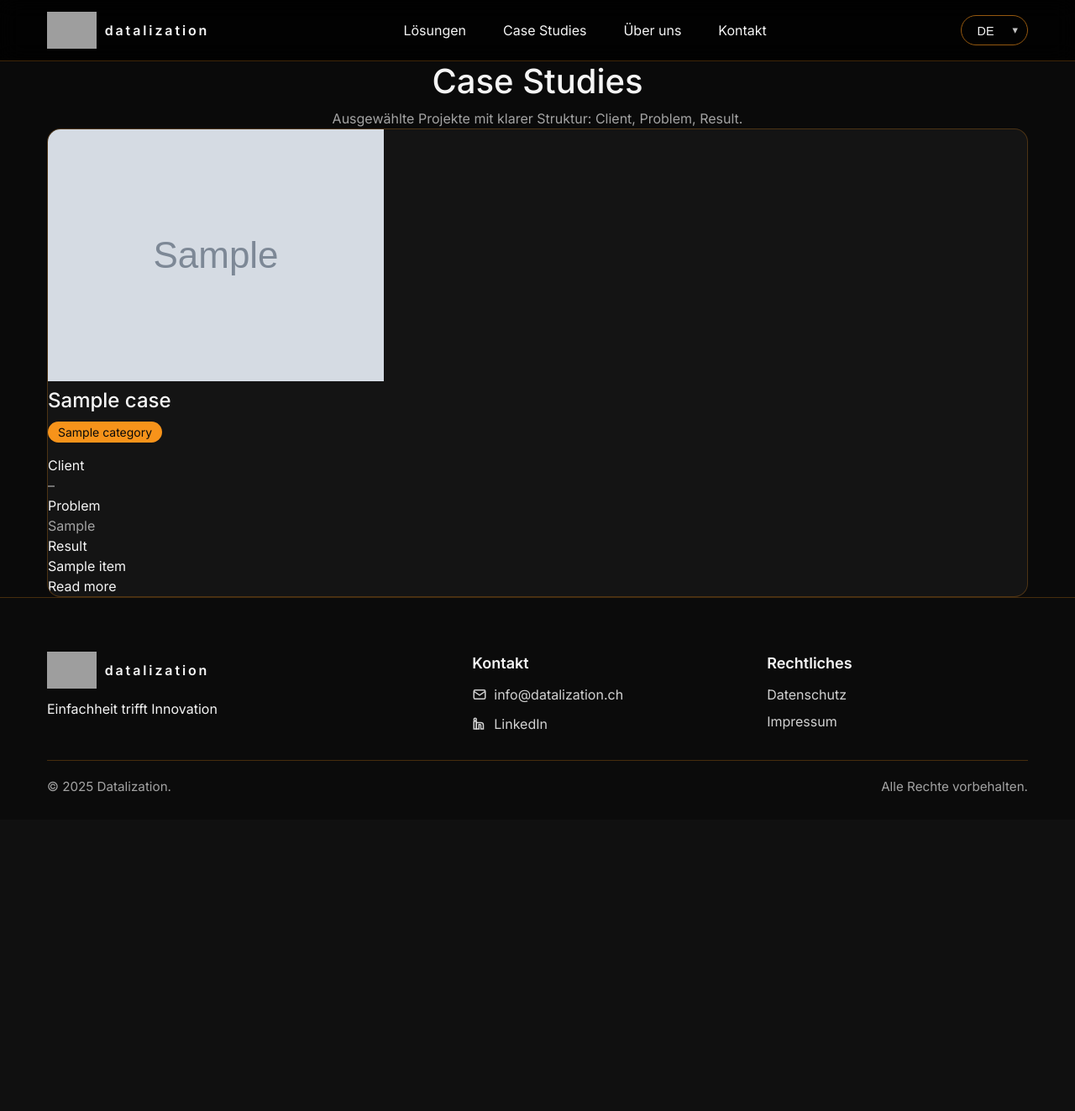
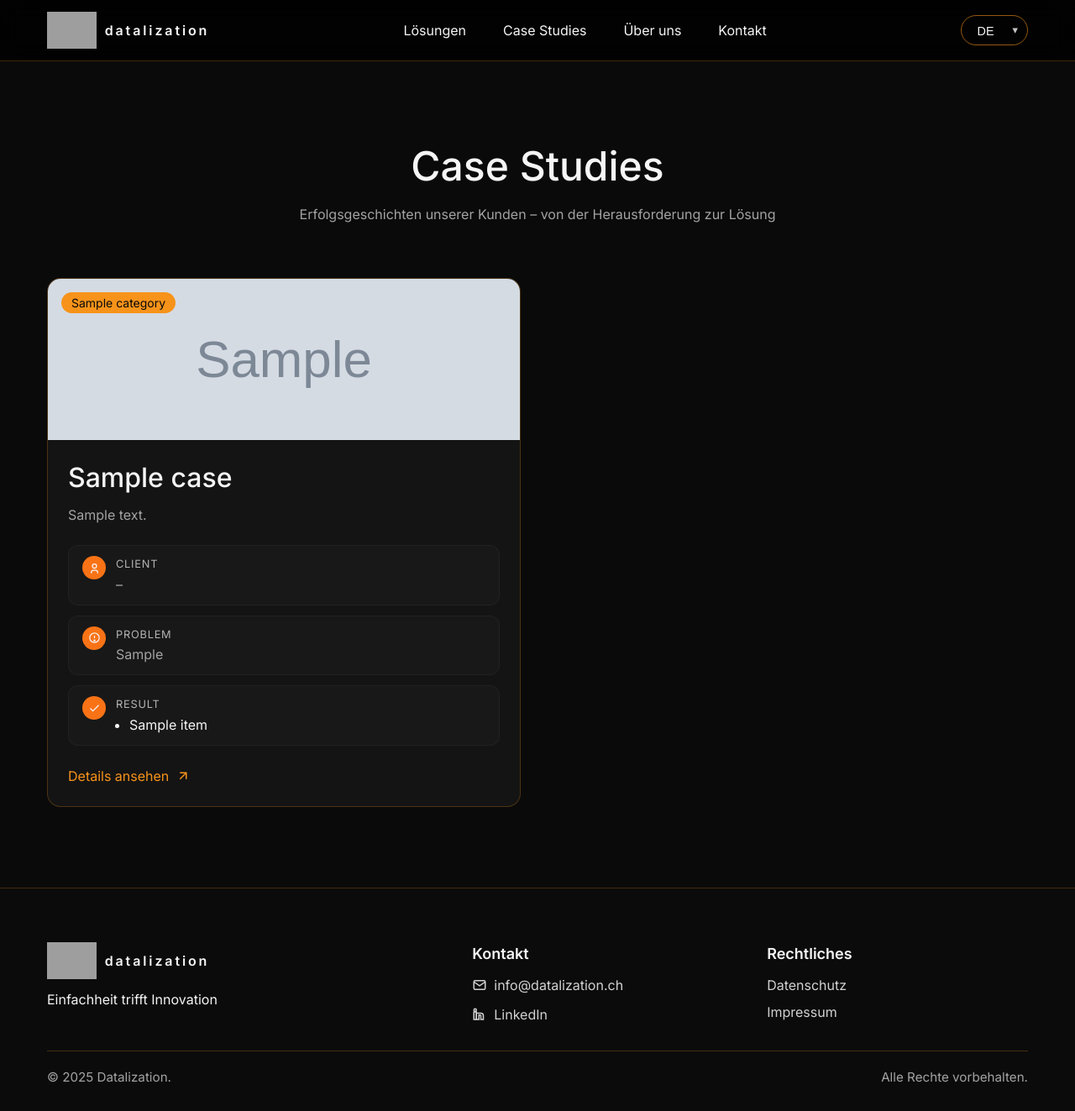
Before and after one commit to datalization1/datalization, a Django app: template web/templates/cases_list.html in a window 1280 px wide. Shown: the whole page at 84% size. Before the commit the page ends 943 px from the top, so only its background shows below. Run offline with Django 4.2, Linux system fonts and the light colour scheme; the template is opened without the code that fills it: most values are stand-ins (such as "Sample title", 1, 10 or a date in 2020); grey boxes marked "Sample" are stand-in pictures; data that the repository does not hold is empty; grey boxes are pictures that could not be loaded.

Commit message:
Configure SendGrid mails and update services/cases templates

```diff
--- a/web/templates/cases_list.html
+++ b/web/templates/cases_list.html
@@ -1,74 +1,162 @@
 {% extends "base.html" %}
 {% load i18n static %}
+{% get_current_language as LANGUAGE_CODE %}
 
 {% block title %}Datalization – {% trans "Case Studies" %}{% endblock %}
 
 {% block content %}
-<div class="container mx-auto px-4 py-16">
+<div class="min-h-screen bg-background text-foreground">
 
-  <header class="mb-10 text-center">
-    <h1 class="mb-2">{% trans "Case Studies" %}</h1>
-    <p class="text-muted">{% trans "Ausgewählte Projekte mit klarer Struktur: Client, Problem, Result." %}</p>
+  <!-- Hero: Titel + Unterzeile -->
+  <section class="section scroll-mt-20">
+    <div class="container mx-auto px-4">
+      <header class="text-center mb-16 fade-in-on-scroll">
+        <h1 class="section-title">Case Studies</h1>
+        <p class="text-muted max-w-2xl mx-auto">
+          {% if LANGUAGE_CODE == 'de' %}
+            Erfolgsgeschichten unserer Kunden – von der Herausforderung zur Lösung
+          {% else %}
+            Success stories of our clients – from challenge to solution
+          {% endif %}
+        </p>
       </header>
 
-  <div class="space-y-8">
+      <!-- Grid mit Case Cards -->
+      <div class="grid-2 max-w-7xl mx-auto" style="gap: 2.5rem;">
         {% for c in cases %}
-      <article class="case-card fade-in-on-scroll">
-        <div class="case-card__media">
+          <article class="case-card fade-in-on-scroll" style="--i: {{ forloop.counter0 }};">
+
+            <!-- Bild + Kategorie-Badge -->
+            <div class="case-image">
               {% if c.image %}
-            <img src="{{ c.image.url }}" alt="{{ c.title }}">
+                <img
+                  src="{{ c.image.url }}"
+                  alt="{{ c.title }}"
+                  class="case-img"
+                  loading="lazy"
+                  decoding="async"
+                >
               {% else %}
                 <div class="case-img case-img--placeholder">D</div>
               {% endif %}
-        </div>
-
-        <div class="case-card__body">
-          <h3 class="mb-2">
-            <a href="{{ c.get_absolute_url|default:'/'|add:LANGUAGE_CODE|add:'/cases/'|add:c.slug|add:'/' }}">
-              {{ c.title }}
-            </a>
-          </h3>
 
               {% if c.category %}
-            <div class="mb-4">
+                <div class="case-badge">
                   <span class="badge-primary">{{ c.category }}</span>
                 </div>
               {% endif %}
-
-          <div class="cpr-grid">
-            <div class="cpr-col">
-              <div class="cpr-title">{% trans "Client" %}</div>
-              <p class="text-muted">{{ c.client_brief|default:"–" }}</p>
             </div>
 
-            <div class="cpr-col">
-              <div class="cpr-title">{% trans "Problem" %}</div>
-              <p class="text-muted">{{ c.problem_brief|default:"–" }}</p>
+            <!-- Inhalt -->
+            <div class="p-6">
+              <h2 class="mb-3">
+                <a href="{% url 'web:case_detail' slug=c.slug %}">
+                  {{ c.title }}
+                </a>
+              </h2>
+
+              <p class="text-muted mb-6">
+                {% if c.summary %}
+                  {{ c.summary|truncatechars:200 }}
+                {% elif c.problem_brief %}
+                  {{ c.problem_brief|truncatechars:200 }}
+                {% else %}
+                  {% if LANGUAGE_CODE == 'de' %}
+                    Ausgewähltes Kundenprojekt mit messbaren Ergebnissen.
+                  {% else %}
+                    Selected client project with measurable results.
+                  {% endif %}
+                {% endif %}
+              </p>
+
+              <!-- Client / Problem / Result – Figma-Style Rows -->
+              <div style="display:flex; flex-direction:column; gap:0.75rem; margin-bottom:1.5rem;">
+
+                <!-- Client -->
+                <div style="display:flex; align-items:flex-start; gap:0.75rem; padding:0.75rem 1rem; border-radius:0.75rem; background:rgba(255,255,255,0.02); border:1px solid rgba(255,255,255,0.04);">
+                  <div style="width:28px; height:28px; border-radius:999px; background:#f97316; display:flex; align-items:center; justify-content:center; flex-shrink:0;">
+                    <svg viewBox="0 0 24 24" width="15" height="15" fill="none" stroke="currentColor" stroke-width="2">
+                      <circle cx="12" cy="8" r="4"></circle>
+                      <path d="M6 22v-2a4 4 0 0 1 4-4h4a4 4 0 0 1 4 4v2"></path>
+                    </svg>
+                  </div>
+                  <div>
+                    <div style="font-size:0.8rem; text-transform:uppercase; letter-spacing:0.06em; opacity:.7; margin-bottom:0.15rem;">
+                      {% trans "Client" %}
+                    </div>
+                    <p class="text-muted" style="margin:0;">
+                      {{ c.client_brief|default:"–" }}
+                    </p>
+                  </div>
                 </div>
 
-            <div class="cpr-col">
-              <div class="cpr-title">{% trans "Result" %}</div>
+                <!-- Problem -->
+                <div style="display:flex; align-items:flex-start; gap:0.75rem; padding:0.75rem 1rem; border-radius:0.75rem; background:rgba(255,255,255,0.02); border:1px solid rgba(255,255,255,0.04);">
+                  <div style="width:28px; height:28px; border-radius:999px; background:#f97316; display:flex; align-items:center; justify-content:center; flex-shrink:0;">
+                    <svg viewBox="0 0 24 24" width="15" height="15" fill="none" stroke="currentColor" stroke-width="2">
+                      <circle cx="12" cy="12" r="9"></circle>
+                      <path d="M12 8v5"></path>
+                      <circle cx="12" cy="17" r="1"></circle>
+                    </svg>
+                  </div>
+                  <div>
+                    <div style="font-size:0.8rem; text-transform:uppercase; letter-spacing:0.06em; opacity:.7; margin-bottom:0.15rem;">
+                      {% trans "Problem" %}
+                    </div>
+                    <p class="text-muted" style="margin:0;">
+                      {{ c.problem_brief|default:"–" }}
+                    </p>
+                  </div>
+                </div>
+
+                <!-- Result -->
+                <div style="display:flex; align-items:flex-start; gap:0.75rem; padding:0.75rem 1rem; border-radius:0.75rem; background:rgba(255,255,255,0.02); border:1px solid rgba(255,255,255,0.04);">
+                  <div style="width:28px; height:28px; border-radius:999px; background:#f97316; display:flex; align-items:center; justify-content:center; flex-shrink:0;">
+                    <svg viewBox="0 0 24 24" width="15" height="15" fill="none" stroke="currentColor" stroke-width="2">
+                      <polyline points="4 12 9 17 20 6"></polyline>
+                    </svg>
+                  </div>
+                  <div>
+                    <div style="font-size:0.8rem; text-transform:uppercase; letter-spacing:0.06em; opacity:.7; margin-bottom:0.15rem;">
+                      {% trans "Result" %}
+                    </div>
+
                     {% if c.result_list %}
-                <ul class="cpr-list">
+                      <ul class="cpr-list" style="margin:0; padding-left:1rem;">
                         {% for item in c.result_list %}
                           <li>{{ item }}</li>
                         {% endfor %}
                       </ul>
                     {% else %}
-                <p class="text-muted">–</p>
+                      <p class="text-muted" style="margin:0;">–</p>
                     {% endif %}
                   </div>
                 </div>
 
-          <a class="btn-link mt-4" href="{{ c.get_absolute_url|default:'/'|add:LANGUAGE_CODE|add:'/cases/'|add:c.slug|add:'/' }}">
-            {% trans "Read more" %}
+              </div>
+
+              <!-- CTA -->
+              <a class="view-more-btn" href="{% url 'web:case_detail' slug=c.slug %}">
+                {% if LANGUAGE_CODE == 'de' %}Details ansehen{% else %}View details{% endif %}
+                <svg class="icon-sm" viewBox="0 0 24 24" fill="none" stroke="currentColor" stroke-width="2">
+                  <line x1="7" y1="17" x2="17" y2="7"></line>
+                  <polyline points="7 7 17 7 17 17"></polyline>
+                </svg>
               </a>
             </div>
           </article>
         {% empty %}
-      <p class="text-muted text-center">{% trans "Noch keine Case Studies veröffentlicht." %}</p>
+          <p class="text-muted text-center py-10">
+            {% if LANGUAGE_CODE == 'de' %}
+              Noch keine Case Studies veröffentlicht.
+            {% else %}
+              No case studies published yet.
+            {% endif %}
+          </p>
         {% endfor %}
       </div>
+    </div>
+  </section>
 
 </div>
 {% endblock %}
```
Also changed, not shown: datalization_site/settings.py (+30 -1 lines), web/templates/emails/contact_admin.html (added, +18 -0 lines), web/templates/emails/contact_admin.txt (added, +11 -0 lines), web/templates/emails/contact_user.html (added, +17 -0 lines), web/templates/emails/contact_user.txt (added, +10 -0 lines), web/templates/services.html (+9 -9 lines), web/views.py (+50 -14 lines). Lines whose indentation alone changed are shown as unchanged.
